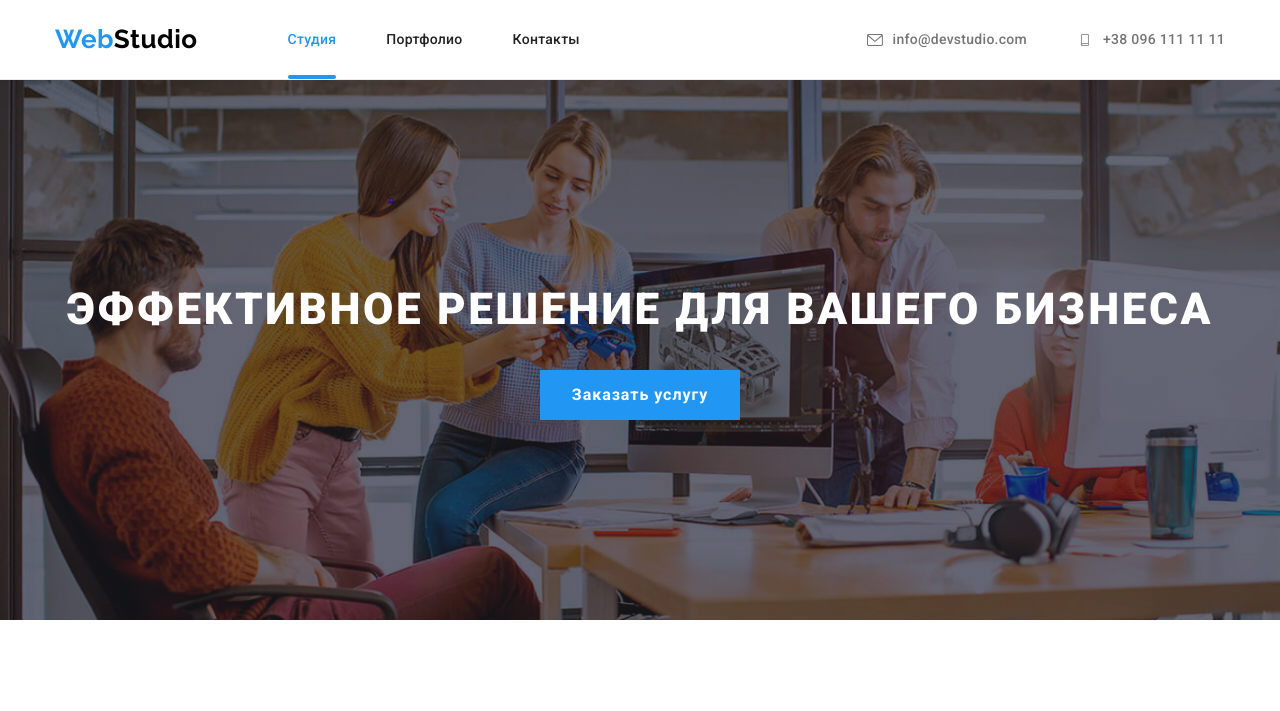
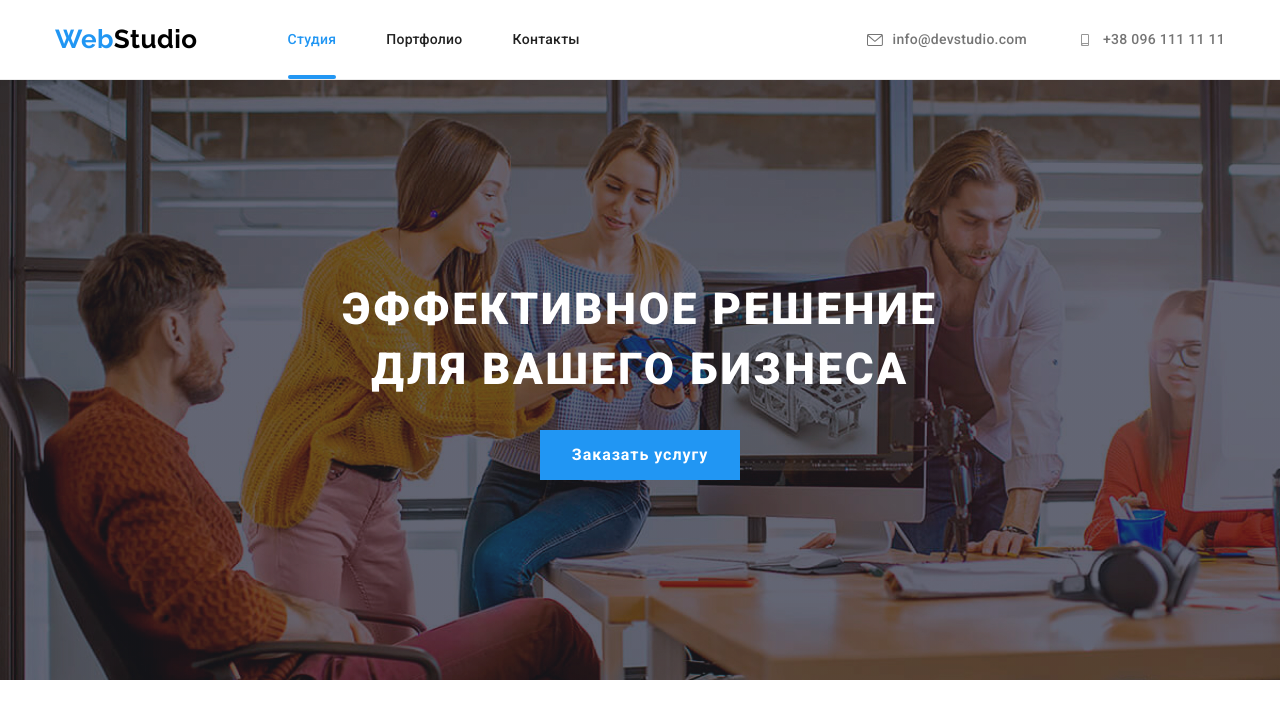
Before and after one commit to Iryna-kondreskul/goit-markup-hw-05, a plain HTML site: page index.html in a window 1280 px wide. Shown: the top 711 px of the page. Drawn offline with nearby package versions, Linux system fonts and the light colour scheme.

Commit message:
Update index.html
Добавила класс hero-container для центрирования заголовка в шапке

```diff
--- a/index.html
+++ b/index.html
@@ -76,9 +76,10 @@
         <!-- Шапка -->
         <!-- section hero-section -->
         <section class=" hero ">
-            <div class="container">
+            <div class="hero-container container">
                 <h1 class="hero-name">
-                    Эффективное решение для вашего бизнеса
+                    Эффективное решение
+                    для вашего бизнеса
                 </h1>
 
                 <button class="modal-btn" type="button" data-modal-open>
```
